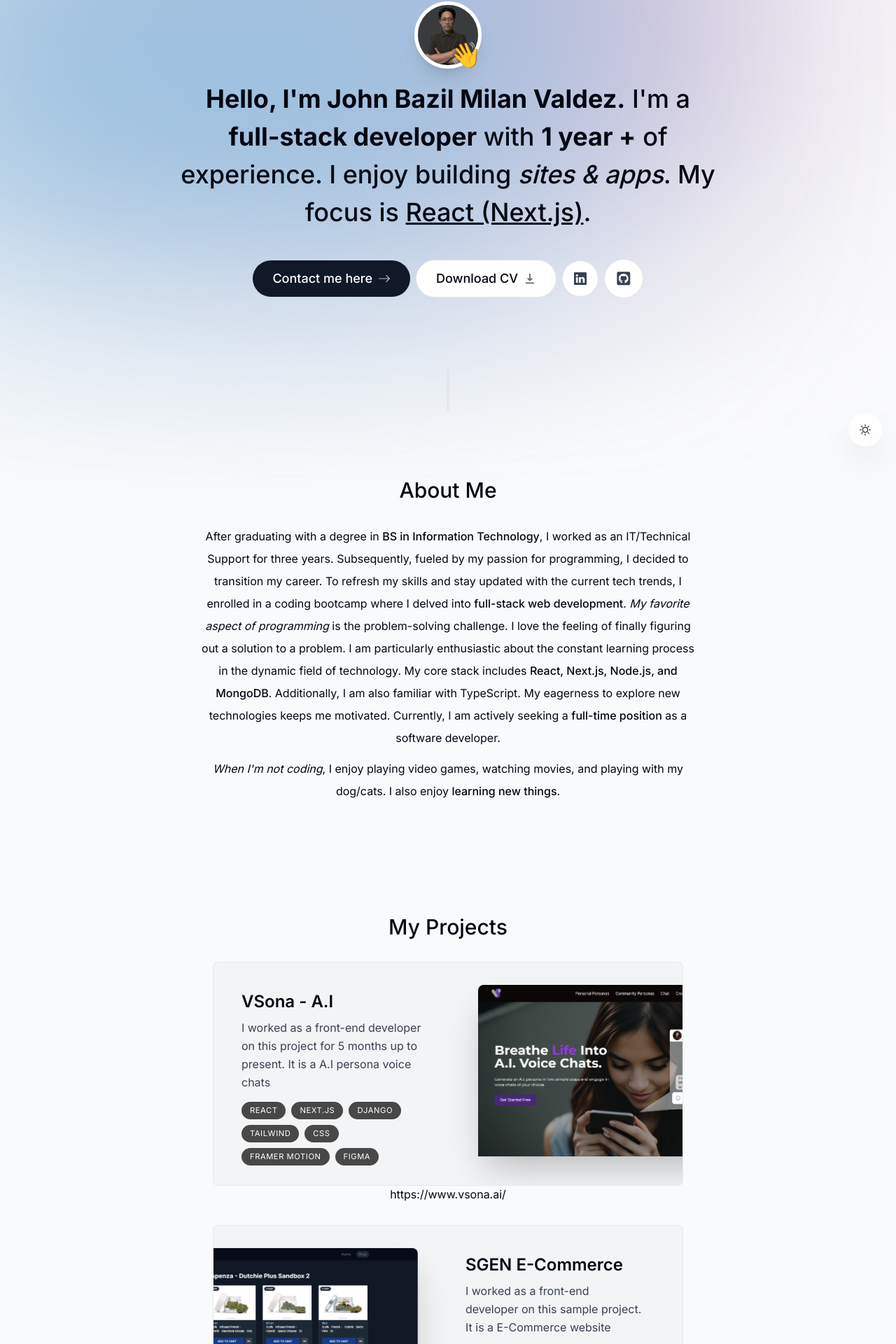
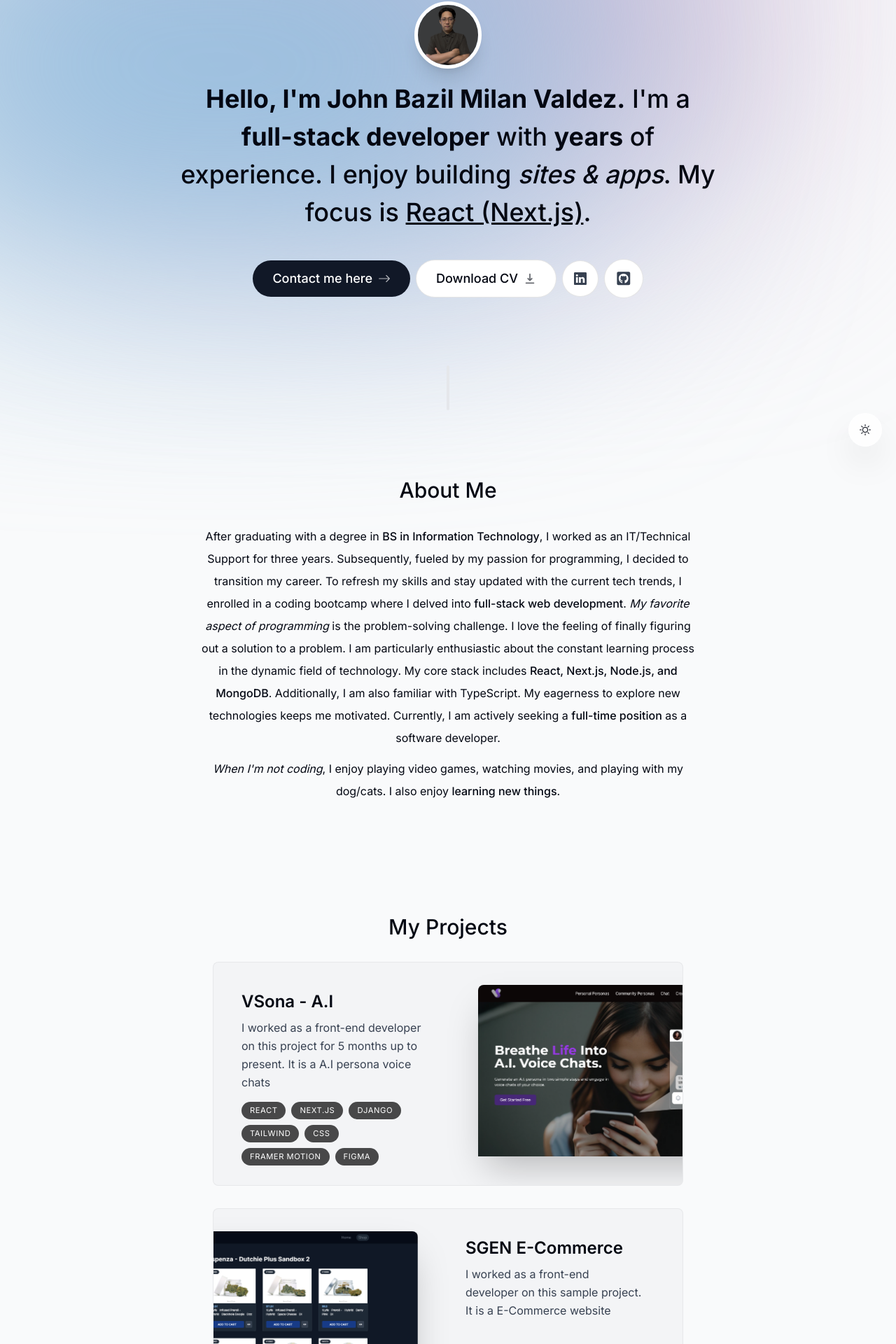
Before and after one commit to bazilvaldez30/Zil-Portfolio, a Next.js app: page / in a window 1280 px wide. Shown: the part 142-2062 px from the top of the page at 70% size. Built offline with nearby package versions, Linux system fonts and the light colour scheme.

Commit message:
Projects Card clickable - Redirect to the link of website

```diff
--- a/components/intro.jsx
+++ b/components/intro.jsx
@@ -37,11 +37,11 @@ export default function Intro() {
               height='192'
               quality='95'
               priority={true}
-              className='h-24 w-24 rounded-full object-cover border-[0.35rem] border-white shadow-xl'
+              className='h-24 w-24 rounded-full object-cover border-[0.35rem] dark:border-gray-600 border-white shadow-xl'
             />
           </motion.div>
 
-          <motion.span
+          {/* <motion.span
             className='absolute bottom-0 right-0 text-4xl'
             initial={{ opacity: 0, scale: 0 }}
             animate={{ opacity: 1, scale: 1 }}
@@ -53,7 +53,7 @@ export default function Intro() {
             }}
           >
             👋
-          </motion.span>
+          </motion.span> */}
         </div>
       </div>
 
@@ -66,8 +66,8 @@ export default function Intro() {
           Hello, I&apos;m John Bazil Milan Valdez.
         </span>{' '}
         I&apos;m a <span className='font-bold'>full-stack developer</span> with{' '}
-        <span className='font-bold'>1 year +</span> of experience. I enjoy
-        building <span className='italic'>sites & apps</span>. My focus is{' '}
+        <span className='font-bold'>years</span> of experience. I enjoy building{' '}
+        <span className='italic'>sites & apps</span>. My focus is{' '}
         <span className='underline'>React (Next.js)</span>.
       </motion.h1>
 
--- a/components/project.jsx
+++ b/components/project.jsx
@@ -29,6 +29,7 @@ export default function Project({
       }}
       className='group mb-3 sm:mb-8 last:mb-0'
     >
+      <Link target='_blank' href={websiteUrl}>
         <section className='bg-gray-100 max-w-[42rem] border border-black/5 rounded-lg overflow-hidden sm:pr-8 relative sm:h-[20rem] hover:bg-gray-200 transition sm:group-even:pl-8 dark:text-white dark:bg-white/10 dark:hover:bg-white/20'>
           <div className='pt-4 pb-7 px-5 sm:pl-10 sm:pr-2 sm:pt-10 sm:max-w-[50%] flex flex-col h-full sm:group-even:ml-[18rem]'>
             <h3 className='text-2xl font-semibold'>{title}</h3>
@@ -65,7 +66,7 @@ export default function Project({
         group-even:right-[initial] group-even:-left-40'
           />
         </section>
-      <div className='flex justify-center'>
+        {/* <div className='flex justify-center'>
           <Link
             className=' hover:text-blue-600'
             target='_blank'
@@ -73,7 +74,8 @@ export default function Project({
           >
             {websiteUrl}
           </Link>
-      </div>
+        </div> */}
+      </Link>
     </motion.div>
   )
 }
```
Lines whose indentation alone changed are shown as unchanged.
